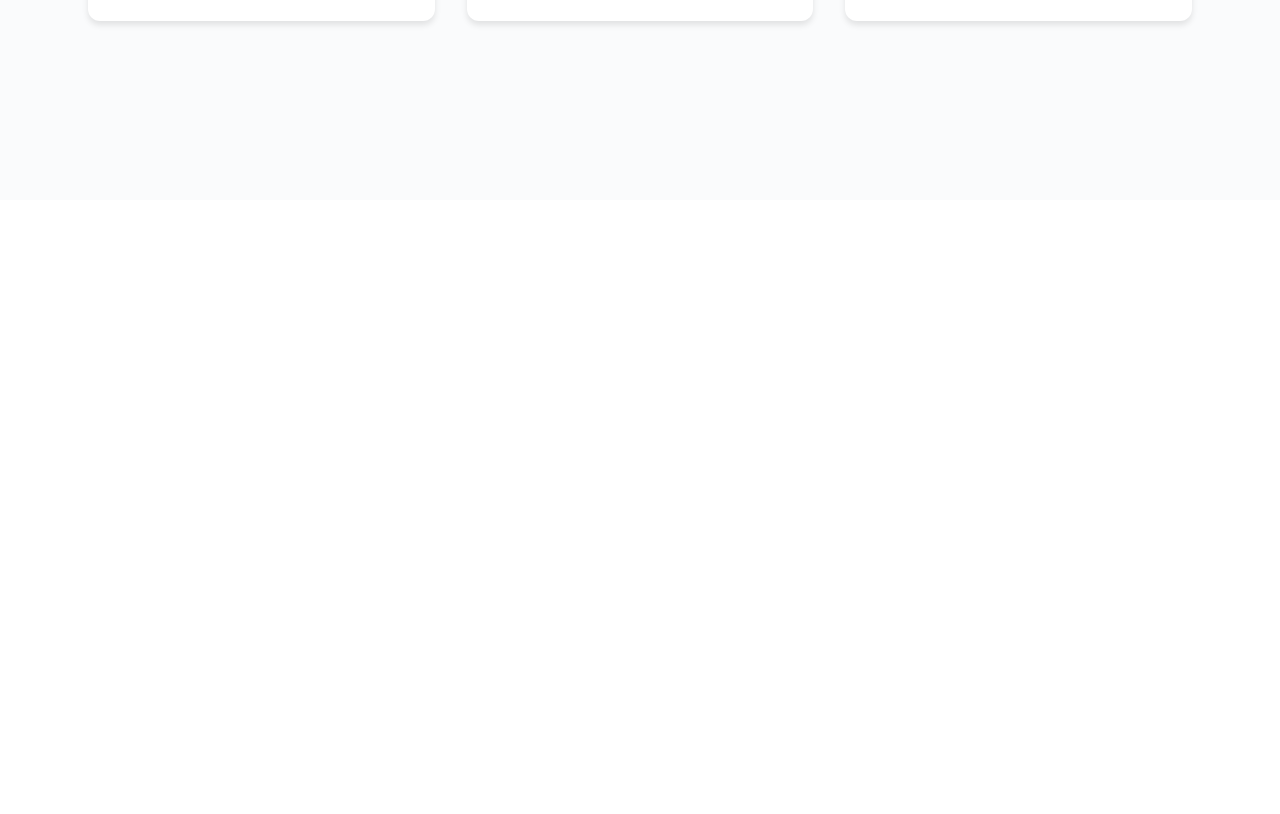
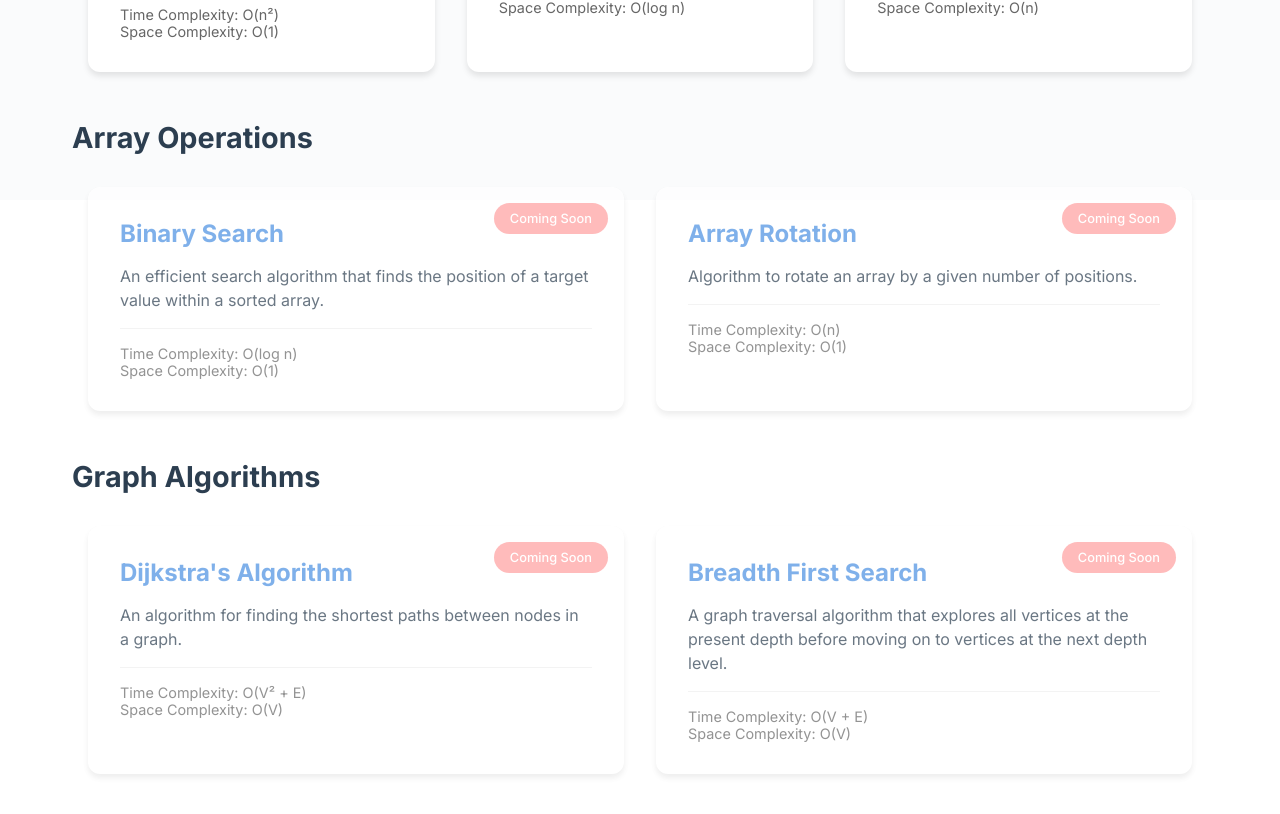
Before and after one commit to SujalPatelx/Algorithm-Visualizer, a React (Vite) app: page / in a window 1280 px wide. Shown: the part 600-1414 px from the top of the page. Before the commit the page ends 800 px from the top, so only its background shows below. Built offline with nearby package versions, Linux system fonts and the light colour scheme.

Commit message:
Sectionize The Algorithms

```diff
--- a/src/pages/Home.jsx
+++ b/src/pages/Home.jsx
@@ -40,11 +40,13 @@ const AlgorithmCard = styled.div`
   padding: 2rem;
   box-shadow: 0 4px 6px rgba(0, 0, 0, 0.1);
   transition: transform 0.2s ease, box-shadow 0.2s ease;
-  cursor: pointer;
+  cursor: ${props => props.comingSoon ? 'not-allowed' : 'pointer'};
+  position: relative;
+  opacity: ${props => props.comingSoon ? 0.7 : 1};
 
   &:hover {
-    transform: translateY(-5px);
-    box-shadow: 0 6px 12px rgba(0, 0, 0, 0.15);
+    transform: ${props => !props.comingSoon && 'translateY(-5px)'};
+    box-shadow: ${props => !props.comingSoon && '0 6px 12px rgba(0, 0, 0, 0.15)'};
   }
 `;
 
@@ -66,7 +68,30 @@ const Complexity = styled.div`
   color: #666;
 `;
 
-const algorithms = [
+const CategoryTitle = styled.h2`
+  font-size: 1.8rem;
+  color: var(--text-color);
+  margin: 2rem 0 1rem;
+  text-align: left;
+`;
+
+const ComingSoonBadge = styled.div`
+  position: absolute;
+  top: 1rem;
+  right: 1rem;
+  background: var(--warning-color);
+  color: white;
+  padding: 0.5rem 1rem;
+  border-radius: 20px;
+  font-size: 0.8rem;
+  font-weight: 500;
+`;
+
+const algorithmCategories = [
+  {
+    id: 'sorting',
+    title: 'Sorting',
+    algorithms: [
       {
         id: 'bubble',
         name: 'Bubble Sort',
@@ -91,6 +116,56 @@ const algorithms = [
         spaceComplexity: 'O(n)',
         path: '/merge-sort'
       }
+    ]
+  },
+  {
+    id: 'array',
+    title: 'Array Operations',
+    algorithms: [
+      {
+        id: 'search',
+        name: 'Binary Search',
+        description: 'An efficient search algorithm that finds the position of a target value within a sorted array.',
+        timeComplexity: 'O(log n)',
+        spaceComplexity: 'O(1)',
+        path: '/binary-search',
+        comingSoon: true
+      },
+      {
+        id: 'rotation',
+        name: 'Array Rotation',
+        description: 'Algorithm to rotate an array by a given number of positions.',
+        timeComplexity: 'O(n)',
+        spaceComplexity: 'O(1)',
+        path: '/array-rotation',
+        comingSoon: true
+      }
+    ]
+  },
+  {
+    id: 'graph',
+    title: 'Graph Algorithms',
+    algorithms: [
+      {
+        id: 'dijkstra',
+        name: "Dijkstra's Algorithm",
+        description: 'An algorithm for finding the shortest paths between nodes in a graph.',
+        timeComplexity: 'O(V² + E)',
+        spaceComplexity: 'O(V)',
+        path: '/dijkstra',
+        comingSoon: true
+      },
+      {
+        id: 'bfs',
+        name: 'Breadth First Search',
+        description: 'A graph traversal algorithm that explores all vertices at the present depth before moving on to vertices at the next depth level.',
+        timeComplexity: 'O(V + E)',
+        spaceComplexity: 'O(V)',
+        path: '/bfs',
+        comingSoon: true
+      }
+    ]
+  }
 ];
 
 function Home() {
@@ -102,16 +177,20 @@ function Home() {
         <Title>Algorithm Visualizer</Title>
         <Description>
           Welcome to Algorithm Visualizer! This interactive tool helps you understand
-          how different sorting algorithms work through step-by-step visualization.
+          how different algorithms work through step-by-step visualization.
           Select an algorithm below to get started.
         </Description>
       </Header>
 
+      {algorithmCategories.map((category) => (
+        <div key={category.id}>
+          <CategoryTitle>{category.title}</CategoryTitle>
           <AlgorithmsGrid>
-        {algorithms.map((algo) => (
+            {category.algorithms.map((algo) => (
               <AlgorithmCard
                 key={algo.id}
-            onClick={() => navigate(algo.path)}
+                onClick={() => !algo.comingSoon && navigate(algo.path)}
+                comingSoon={algo.comingSoon}
               >
                 <CardTitle>{algo.name}</CardTitle>
                 <CardDescription>{algo.description}</CardDescription>
@@ -119,9 +198,14 @@ function Home() {
                   <div>Time Complexity: {algo.timeComplexity}</div>
                   <div>Space Complexity: {algo.spaceComplexity}</div>
                 </Complexity>
+                {algo.comingSoon && (
+                  <ComingSoonBadge>Coming Soon</ComingSoonBadge>
+                )}
               </AlgorithmCard>
             ))}
           </AlgorithmsGrid>
+        </div>
+      ))}
     </HomeContainer>
   );
 }
```
Lines whose indentation alone changed are shown as unchanged.
